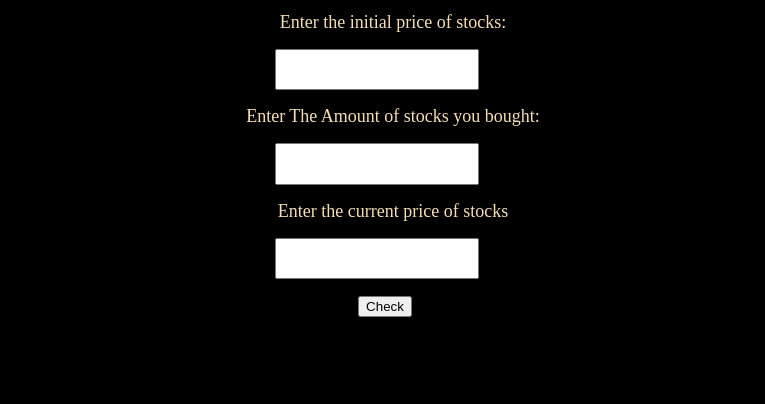
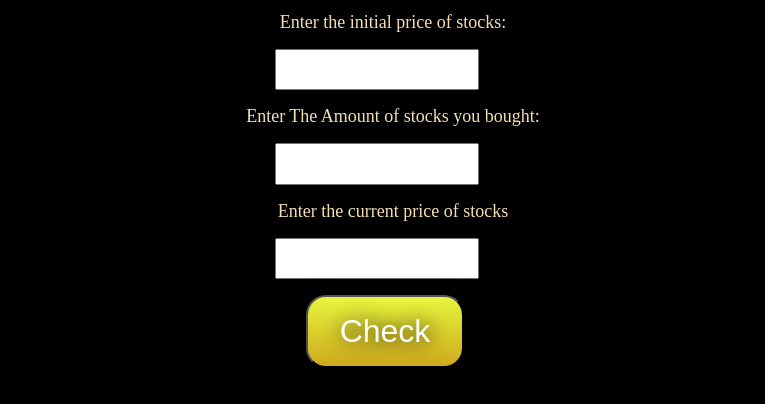
Before and after one commit to Sameony/Stocks_calci, a plain HTML site: page index.html in a window 1280 px wide. Shown: the part 126-530 px from the top of the page, without its empty margins (255-1020 px from the left). Drawn offline with Linux system fonts and the light colour scheme.

Commit message:
Style: buttons and images(adjusted)

```diff
--- a/index.html
+++ b/index.html
@@ -32,20 +32,21 @@
 
     </section>
 
+
     <img src="/media/OldfashionedCautiousGreathornedowl-size_restricted.gif" class="loader">
 
     <section class="profit">
-        <img src="/media/stonks-meme.gif" class="profit_gif">
+        <img src="/media/stonks-meme.gif" class="profit_gif"><br />
         <button class="btn-goBack"><a  href="/">back</a></button>
     </section>
 
     <section class="loss">
-        <img src="/media/not-stonks-profit-down.gif" alt="Not stonks" class="loss_gif">
+        <img src="/media/not-stonks-profit-down.gif" alt="Not stonks" class="loss_gif"><br />
         <button class="btn-goBack"><a  href="/">back</a></button>
     </section>
 
     <section class="highLoss">
-        <img src="/media/d0f.png" alt="Too much loss" class="Very_high_loss_png">
+        <img src="/media/d0f.png" alt="Too much loss" class="Very_high_loss_png"><br />
         <button class="btn-goBack"><a  href="/">back</a></button>
     </section>
 
@@ -59,6 +60,8 @@
 
 
 
+
+
     <script src="/index.js"></script>
 </body>
 
--- a/styles.css
+++ b/styles.css
@@ -5,14 +5,21 @@ body{
     color: wheat;
     font-size: large;
 }
-
+a{
+    text-decoration: none;
+    color: white;
+}
 .heading{
     padding: 1rem;
     font-size:4rem;
     margin: 1rem auto;
     max-width: 90%;
 }
-
+.outputHere{
+    color:wheat;
+    padding: 1rem;
+    margin: 1rem;
+}
 label{
     padding: 1rem;
     margin: 1rem auto;
@@ -22,3 +29,53 @@ label{
     padding: 0.7rem;
     margin: 1rem auto;
 }
+
+img{
+    max-width: 100vw;
+    margin: auto;
+}
+.Very_high_loss_png{
+    width: 100vw;
+}
+.loader{
+    margin-top: 14rem;
+    width: 100vw;
+}
+button{
+    background: #E6F63D;
+    background-image: -webkit-linear-gradient(top, #E6F63D, #D0A91E);
+    background-image: -moz-linear-gradient(top, #E6F63D, #D0A91E);
+    background-image: -ms-linear-gradient(top, #E6F63D, #D0A91E);
+    background-image: -o-linear-gradient(top, #E6F63D, #D0A91E);
+    background-image: -webkit-gradient(to bottom, #E6F63D, #D0A91E);
+    -webkit-border-radius: 20px;
+    -moz-border-radius: 20px;
+    border-radius: 20px;
+    color: #FFFFFF;
+    font-family: 'Jua', sans-serif;
+    font-size: xx-large;
+    font-weight: 100;
+    padding: 1rem 2rem;
+    -webkit-box-shadow: 1px 1px 20px 0 #000000;
+    -moz-box-shadow: 1px 1px 20px 0 #000000;
+    box-shadow: 1px 1px 20px 0 #000000;
+    text-shadow: 1px 1px 20px #000000;
+    text-decoration: none;
+    display: inline-block;
+    cursor: pointer;
+    text-align: center;
+ }
+
+button:hover {
+    border: dashed #FFAE00 2px;
+    background: #E5F843;
+    background-image: -webkit-linear-gradient(top, #E5F843, #F6C93D);
+    background-image: -moz-linear-gradient(top, #E5F843, #F6C93D);
+    background-image: -ms-linear-gradient(top, #E5F843, #F6C93D);
+    background-image: -o-linear-gradient(top, #E5F843, #F6C93D);
+    background-image: -webkit-gradient(to bottom, #E5F843, #F6C93D);
+    -webkit-border-radius: 20px;
+    -moz-border-radius: 20px;
+    border-radius: 20px;
+    text-decoration: none;
+ }
```
Also changed, not shown: 1 other file.
